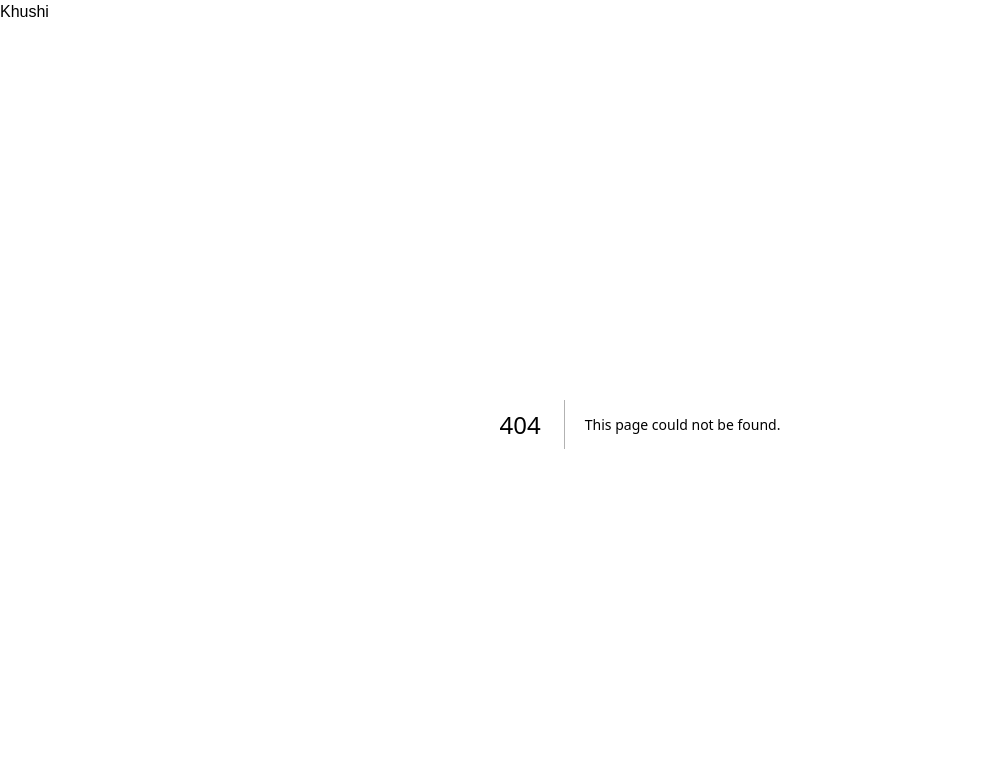
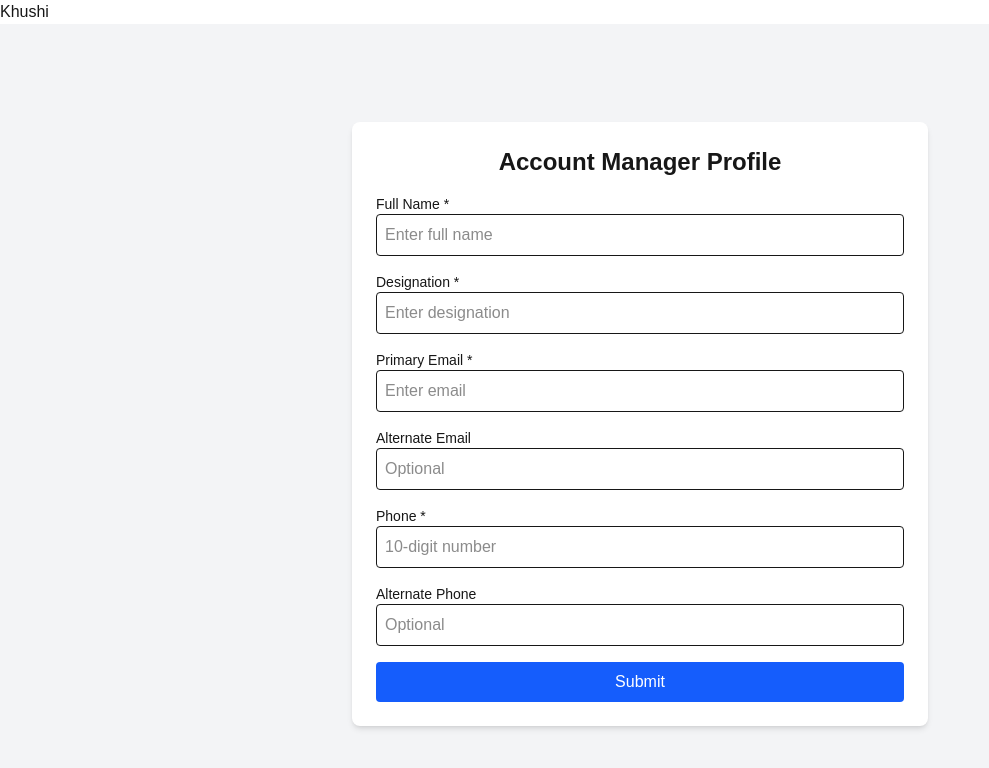
Before and after one commit to nitikavats23/Meter-Reading-NLDC, a Next.js app: page /register/accountmanager in a window 1280 px wide. Before the commit this address had no page. Shown: the top 768 px of the page, without its empty margins (0-989 px from the left). Built offline with nearby package versions, Linux system fonts and the light colour scheme.

Commit message:
Added account manager and associate manager pages with API

```diff
--- /dev/null
+++ b/app/register/accountmanager/page.tsx
@@ -0,0 +1,142 @@
+"use client";
+
+import { useForm } from "react-hook-form";
+
+export default function AccountManagerProfilePage() {
+  const {
+    register,
+    handleSubmit,
+    formState: { errors },
+  } = useForm();
+
+  const onSubmit = (data: any) => {
+    console.log("Form Data:", data);
+  };
+
+  return (
+    <div className="min-h-screen flex items-center justify-center bg-gray-100 p-6">
+      <form
+        onSubmit={handleSubmit(onSubmit)}
+        className="bg-white p-6 rounded-lg shadow-md w-full max-w-xl space-y-4"
+      >
+        <h1 className="text-2xl font-bold text-center">
+          Account Manager Profile
+        </h1>
+
+        {/* Full Name */}
+        <div>
+          <label className="block text-sm font-medium">Full Name *</label>
+          <input
+            type="text"
+            className="w-full border p-2 rounded"
+            placeholder="Enter full name"
+            {...register("fullName", {
+              required: "Full name is required",
+            })}
+          />
+          {errors.fullName && (
+            <p className="text-red-500 text-sm">
+              {errors.fullName.message as string}
+            </p>
+          )}
+        </div>
+
+        {/* Designation */}
+        <div>
+          <label className="block text-sm font-medium">Designation *</label>
+          <input
+            type="text"
+            className="w-full border p-2 rounded"
+            placeholder="Enter designation"
+            {...register("designation", {
+              required: "Designation is required",
+            })}
+          />
+          {errors.designation && (
+            <p className="text-red-500 text-sm">
+              {errors.designation.message as string}
+            </p>
+          )}
+        </div>
+
+        {/* Email */}
+        <div>
+          <label className="block text-sm font-medium">Primary Email *</label>
+          <input
+            type="email"
+            className="w-full border p-2 rounded"
+            placeholder="Enter email"
+            {...register("email", {
+              required: "Email is required",
+              pattern: {
+                value: /^[^\s@]+@[^\s@]+\.[^\s@]+$/,
+                message: "Invalid email",
+              },
+            })}
+          />
+          {errors.email && (
+            <p className="text-red-500 text-sm">
+              {errors.email.message as string}
+            </p>
+          )}
+        </div>
+
+        {/* Alternate Email */}
+        <div>
+          <label className="block text-sm font-medium">
+            Alternate Email
+          </label>
+          <input
+            type="email"
+            className="w-full border p-2 rounded"
+            placeholder="Optional"
+            {...register("altEmail")}
+          />
+        </div>
+
+        {/* Phone */}
+        <div>
+          <label className="block text-sm font-medium">Phone *</label>
+          <input
+            type="tel"
+            className="w-full border p-2 rounded"
+            placeholder="10-digit number"
+            {...register("phone", {
+              required: "Phone is required",
+              pattern: {
+                value: /^[0-9]{10}$/,
+                message: "Enter valid 10-digit number",
+              },
+            })}
+          />
+          {errors.phone && (
+            <p className="text-red-500 text-sm">
+              {errors.phone.message as string}
+            </p>
+          )}
+        </div>
+
+        {/* Alternate Phone */}
+        <div>
+          <label className="block text-sm font-medium">
+            Alternate Phone
+          </label>
+          <input
+            type="tel"
+            className="w-full border p-2 rounded"
+            placeholder="Optional"
+            {...register("altPhone")}
+          />
+        </div>
+
+        {/* Submit Button */}
+        <button
+          type="submit"
+          className="w-full bg-blue-600 text-white py-2 rounded hover:bg-blue-700"
+        >
+          Submit
+        </button>
+      </form>
+    </div>
+  );
+}
--- a/package.json
+++ b/package.json
@@ -10,9 +10,10 @@
   },
   "dependencies": {
     "@prisma/client": "^7.8.0",
-    "next": "16.2.4",
+    "next": "^16.2.4",
     "react": "19.2.4",
-    "react-dom": "19.2.4"
+    "react-dom": "19.2.4",
+    "react-hook-form": "^7.73.1"
   },
   "devDependencies": {
     "@tailwindcss/postcss": "^4",
```
Also changed, not shown: app/api/registration/route.ts (added), app/register/associatemanager/page.tsx (added), 1 other file (tests, documents, lock files or other folders).
